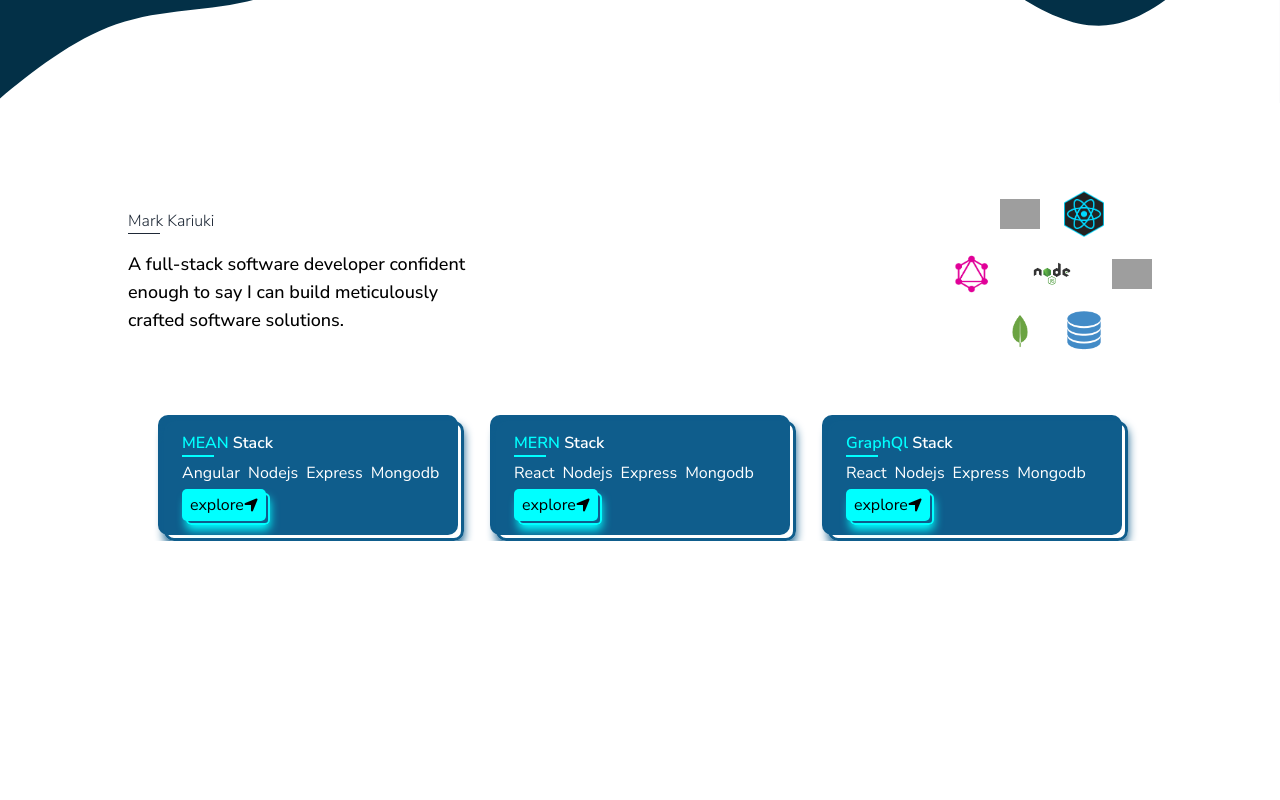
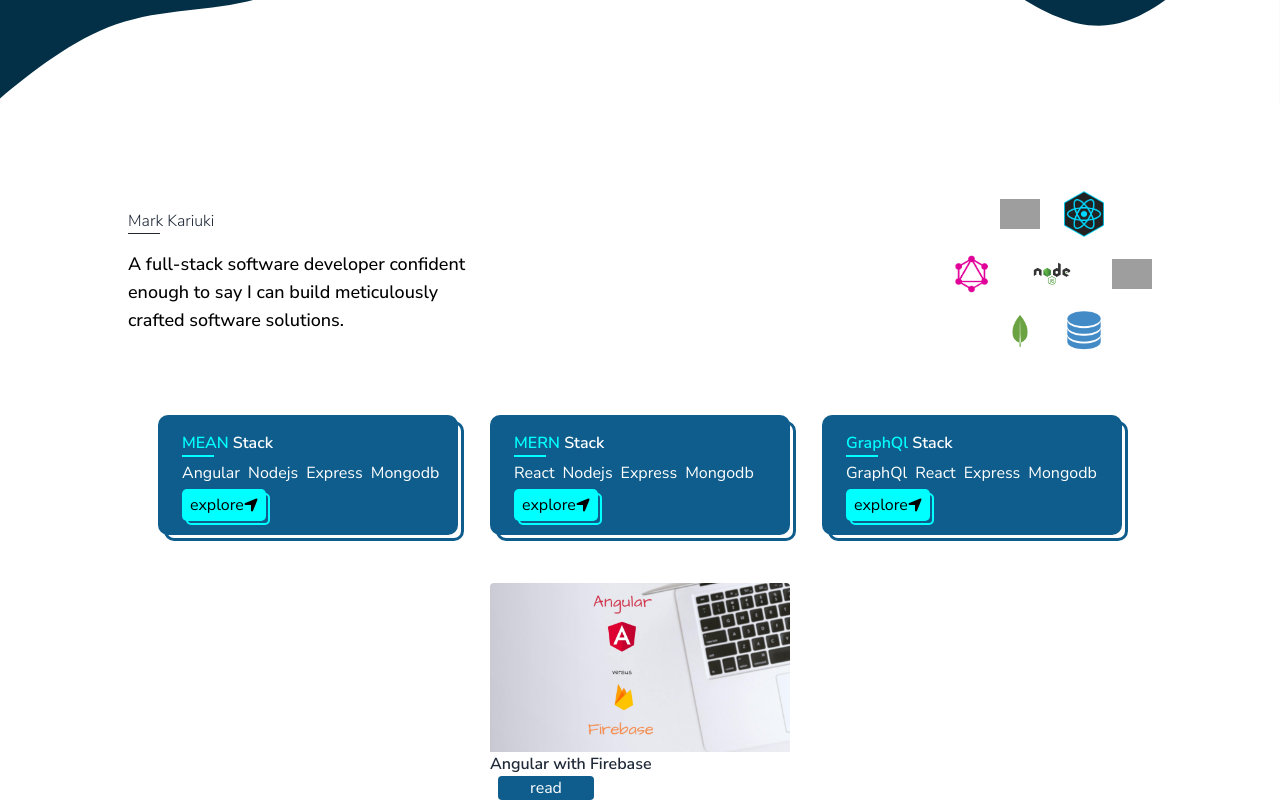
Before and after one commit to BuckanianCodes/Portfolio, an Angular app: page / in a window 1280 px wide. Shown: the part 397-1197 px from the top of the page. Before the commit the page ends 938 px from the top, so only its background shows below. Built offline with nearby package versions, Linux system fonts and the light colour scheme; grey boxes are pictures that could not be loaded.

Commit message:
Adding the blogs page

```diff
--- a/src/app/app.component.html
+++ b/src/app/app.component.html
@@ -9,5 +9,7 @@
  <div class="mt-[5%]">
    <app-categories></app-categories>
  </div>
-
+<div>
+  <app-blogs></app-blogs>
 </div>
+</div>
--- a/src/app/app.component.ts
+++ b/src/app/app.component.ts
@@ -3,11 +3,12 @@ import { RouterOutlet } from '@angular/router';
 import { WelcomeComponent } from "./pages/welcome/welcome.component";
 import { TechnologiesComponent } from './pages/technologies/technologies.component';
 import { CategoriesComponent } from './pages/categories/categories.component';
+import { BlogsComponent } from "./pages/blogs/blogs.component";
 
 @Component({
   selector: 'app-root',
   standalone: true,
-  imports: [RouterOutlet, WelcomeComponent,TechnologiesComponent,CategoriesComponent],
+  imports: [RouterOutlet, WelcomeComponent, TechnologiesComponent, CategoriesComponent, BlogsComponent],
   templateUrl: './app.component.html',
   styleUrl: './app.component.css'
 })
--- a/src/app/pages/blogs/blogs.component.html
+++ b/src/app/pages/blogs/blogs.component.html
@@ -1 +1,13 @@
-<p>blogs works!</p>
+<div class="mt-12">
+    <ul class="flex flex-wrap items-center justify-center">
+        <li *ngFor="let blog of myblogs">
+          <div class="w-[300px] rounded overflow-hidden">
+            <div>
+                <img src="{{blog.poster}}" alt="">
+            </div>
+            <p class="text-gray-800 font-semibold ">{{blog.blogTitle}}</p>
+            <button class=" px-8 bg-[#0f5d8c] ml-2 rounded text-[#fff]">read</button>
+          </div>
+        </li>
+    </ul>
+</div>
--- a/src/app/pages/blogs/blogs.component.ts
+++ b/src/app/pages/blogs/blogs.component.ts
@@ -1,12 +1,18 @@
 import { Component } from '@angular/core';
+import { blogs } from '../../../blogs';
+import { CommonModule } from '@angular/common';
 
 @Component({
   selector: 'app-blogs',
   standalone: true,
-  imports: [],
+  imports: [CommonModule],
   templateUrl: './blogs.component.html',
   styleUrl: './blogs.component.css'
 })
 export class BlogsComponent {
 
+  myblogs!:any[]
+    constructor(){
+      this.myblogs = blogs
+    }
 }
--- a/src/app/pages/categories/categories.component.css
+++ b/src/app/pages/categories/categories.component.css
@@ -11,7 +11,6 @@
     left: 6px;
     top: 6px;
     border-radius: 10px;
-    box-shadow: 0 5px 10px  #0f5d8c;
 
 }
 #explore{
@@ -27,5 +26,4 @@
     left: 4px;
     top: 4px;
     border-radius: 5px;
-    box-shadow: 0 5px 10px  #0fff;
 }
--- a/src/app/pages/categories/categories.component.html
+++ b/src/app/pages/categories/categories.component.html
@@ -41,8 +41,8 @@
              Stack</h2>
         <div class="w-8 h-[2px] bg-[#0fff]"></div>
         <div class="flex items-center gap-2 my-1 text-[#fff]">
+            <span>GraphQl</span>
             <span>React</span>
-            <span>Nodejs</span>
             <span>Express</span>
             <span>Mongodb</span>
         </div>
--- a/src/blogs.ts
+++ b/src/blogs.ts
@@ -2,7 +2,7 @@ export const blogs = [
     {
         id:1,
         blogTitle:"Angular with Firebase",
-        poster:"",
+        poster:"angularwithfirebaseflyer.jpg",
         description:{
 
         }
```
Also changed, not shown: public/angularwithfirebaseflyer.jpg (added).
